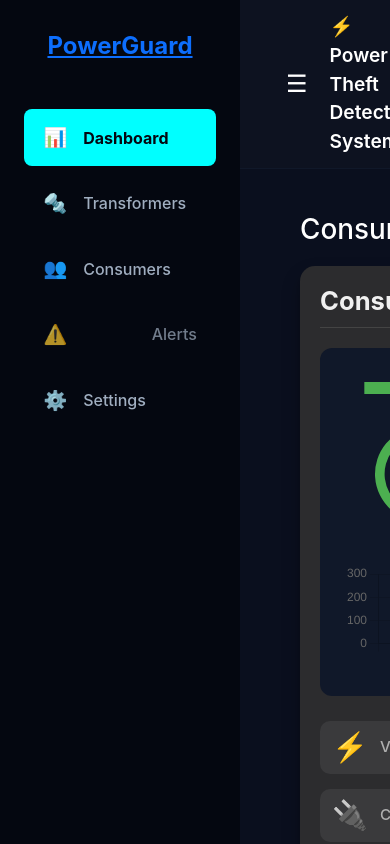
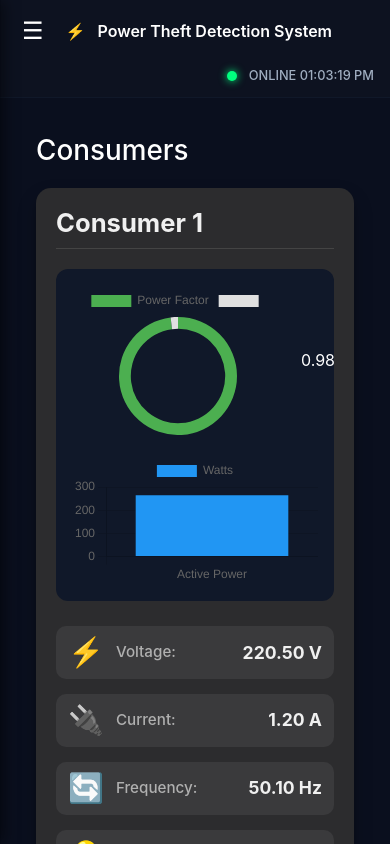
Before and after one commit to ManassehG/Final-year-project-website, a React (Vite) app: page /consumers in a window 390 px wide. Built offline with nearby package versions, Linux system fonts and the light colour scheme; no server answers; the database is empty.

Commit message:
Fix power theft detection logic and GPS reporting

```diff
--- a/src/App.css
+++ b/src/App.css
@@ -15,3 +15,18 @@
   overflow-y: auto;
   box-sizing: border-box;
 }
+
+/* Mobile Responsiveness */
+@media (max-width: 768px) {
+  .app-layout {
+    padding-left: 0 !important;
+  }
+
+  .app-layout.sidebar-collapsed {
+    padding-left: 0 !important;
+  }
+
+  .main-content {
+    padding: 1rem 1rem;
+  }
+}
--- a/src/App.jsx
+++ b/src/App.jsx
@@ -17,6 +17,22 @@ function App() {
   });
   const [history, setHistory] = useState([]);
   const [isSidebarCollapsed, setIsSidebarCollapsed] = useState(false);
+
+  useEffect(() => {
+    const handleResize = () => {
+      if (window.innerWidth < 768) {
+        setIsSidebarCollapsed(true);
+      } else {
+        setIsSidebarCollapsed(false);
+      }
+    };
+
+    // Set initial state
+    handleResize();
+
+    window.addEventListener('resize', handleResize);
+    return () => window.removeEventListener('resize', handleResize);
+  }, []);
 
   const toggleSidebar = () => {
     setIsSidebarCollapsed(!isSidebarCollapsed);
--- a/src/components/Dashboard.css
+++ b/src/components/Dashboard.css
@@ -35,3 +35,20 @@
   cursor: default;
   opacity: 0.6;
 }
+
+/* Mobile Responsiveness */
+@media (max-width: 1024px) {
+    .dashboard-grid {
+        grid-template-columns: repeat(2, 1fr); /* 2 columns on tablets */
+    }
+}
+
+@media (max-width: 600px) {
+    .dashboard-grid {
+        grid-template-columns: 1fr; /* 1 column on mobile */
+    }
+
+    .chart-container {
+        padding: 1rem;
+    }
+}
--- a/src/components/Header.css
+++ b/src/components/Header.css
@@ -52,3 +52,28 @@
   margin-right: 0.75rem;
   box-shadow: 0 0 8px var(--success-color);
 }
+
+/* Mobile Responsiveness */
+@media (max-width: 768px) {
+  .app-header {
+    margin: -1rem -1rem 1rem -1rem; /* Adjust for smaller parent padding in App.css */
+    padding: 0.75rem 1rem;
+    flex-wrap: wrap;
+    gap: 1rem;
+  }
+
+  .header-left {
+    flex-grow: 1;
+  }
+
+  .header-title {
+    font-size: 1rem;
+  }
+
+  .header-status {
+    width: 100%;
+    justify-content: flex-end;
+    font-size: 0.8rem;
+    color: #A0AEC0;
+  }
+}
--- a/src/components/HomePage.css
+++ b/src/components/HomePage.css
@@ -4,6 +4,8 @@
   align-items: center;
   height: 100vh;
   text-align: center;
+  padding: 1rem; /* Add padding for small screens */
+  box-sizing: border-box;
 }
 
 .homepage-content h1 {
@@ -31,3 +33,19 @@
 .launch-button:hover {
   background-color: #0056b3;
 }
+
+/* Mobile Responsiveness */
+@media (max-width: 768px) {
+  .homepage-content h1 {
+    font-size: 2rem;
+  }
+
+  .homepage-content p {
+    font-size: 1.1rem;
+  }
+
+  .launch-button {
+    padding: 0.8rem 1.6rem;
+    font-size: 1rem;
+  }
+}
--- a/src/components/Sidebar.css
+++ b/src/components/Sidebar.css
@@ -6,11 +6,12 @@
   flex-direction: column;
   height: 100vh;
   box-sizing: border-box;
-  transition: width 0.3s ease, padding 0.3s ease;
+  transition: width 0.3s ease, padding 0.3s ease, transform 0.3s ease;
   overflow-x: hidden;
   position: fixed;
   left: 0;
   top: 0;
+  z-index: 100; /* Ensure above content */
 }
 
 .sidebar.collapsed {
@@ -24,6 +25,7 @@
   color: #fff;
   margin-bottom: 3rem;
   text-align: center;
+  white-space: nowrap; /* Prevent text wrapping */
 }
 
 .sidebar.collapsed .sidebar-title {
@@ -46,6 +48,7 @@
   margin-bottom: 0.5rem;
   font-weight: 500;
   transition: background-color 0.2s, color 0.2s;
+  white-space: nowrap; /* Prevent text wrapping */
 }
 
 .sidebar.collapsed nav li a {
@@ -85,6 +88,7 @@
   transition: background-color 0.2s, color 0.2s;
   color: #A0AEC0;
   text-decoration: none;
+  white-space: nowrap;
 }
 
 .sidebar.collapsed .sidebar-alert-link {
@@ -118,3 +122,28 @@
   0%, 100% { opacity: 1; }
   50% { opacity: 0.3; }
 }
+
+/* Mobile Responsiveness */
+@media (max-width: 768px) {
+  .sidebar {
+    width: 240px; /* Always full width when visible */
+    transform: translateX(0);
+    box-shadow: 4px 0 15px rgba(0,0,0,0.5); /* Add shadow for overlay effect */
+    z-index: 1000;
+  }
+
+  .sidebar.collapsed {
+    transform: translateX(-100%);
+    width: 240px; /* Maintain width to avoid layout shift during transition */
+    padding: 2rem 1.5rem; /* Maintain padding */
+  }
+
+  /* When collapsed (hidden), hide content to prevent focus/interaction */
+  .sidebar.collapsed .sidebar-title,
+  .sidebar.collapsed nav {
+    visibility: hidden;
+    transition: visibility 0s linear 0.3s; /* Delay hiding until transition done */
+  }
+
+  /* Overlay Background (optional, but good for UX) - would require structural change in App.jsx or pseudo-element */
+}
```
